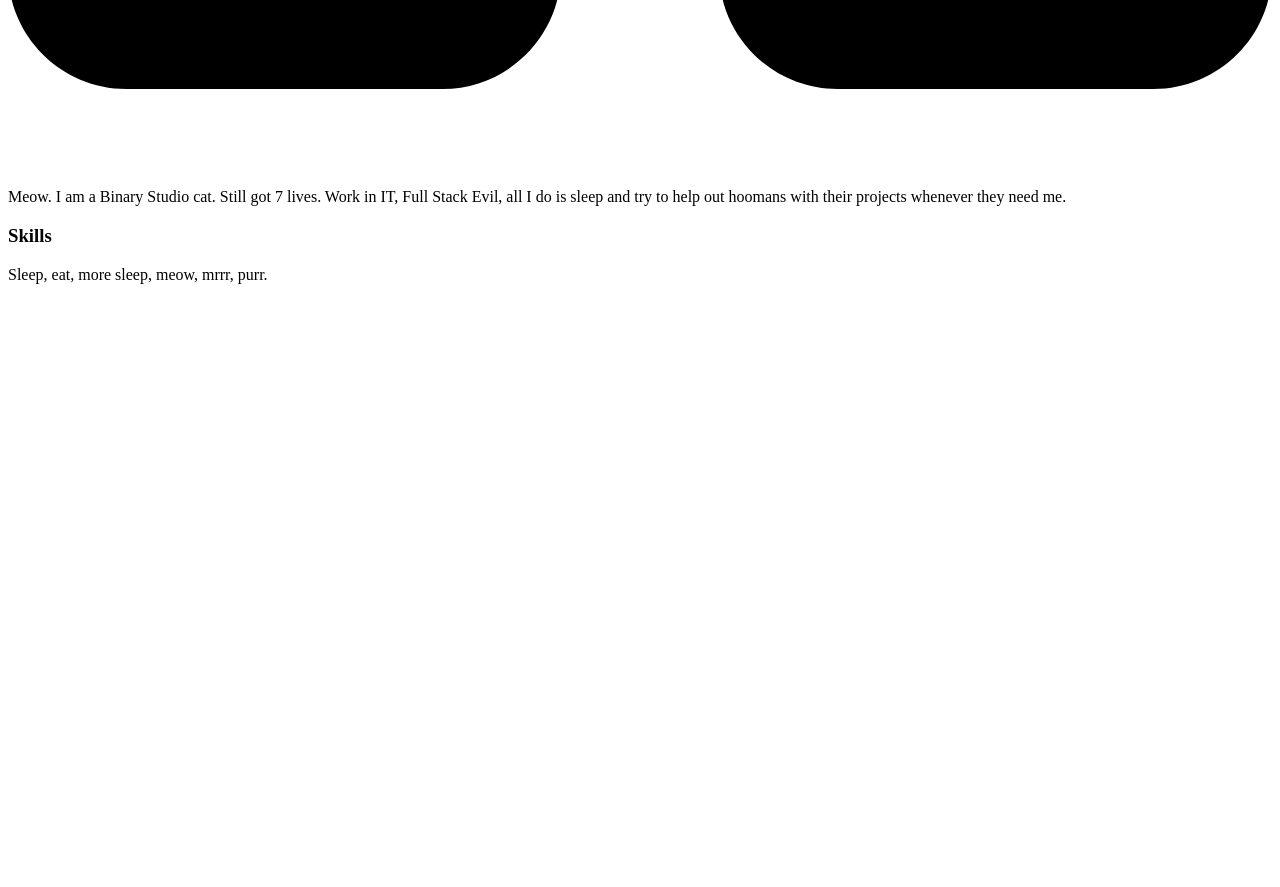
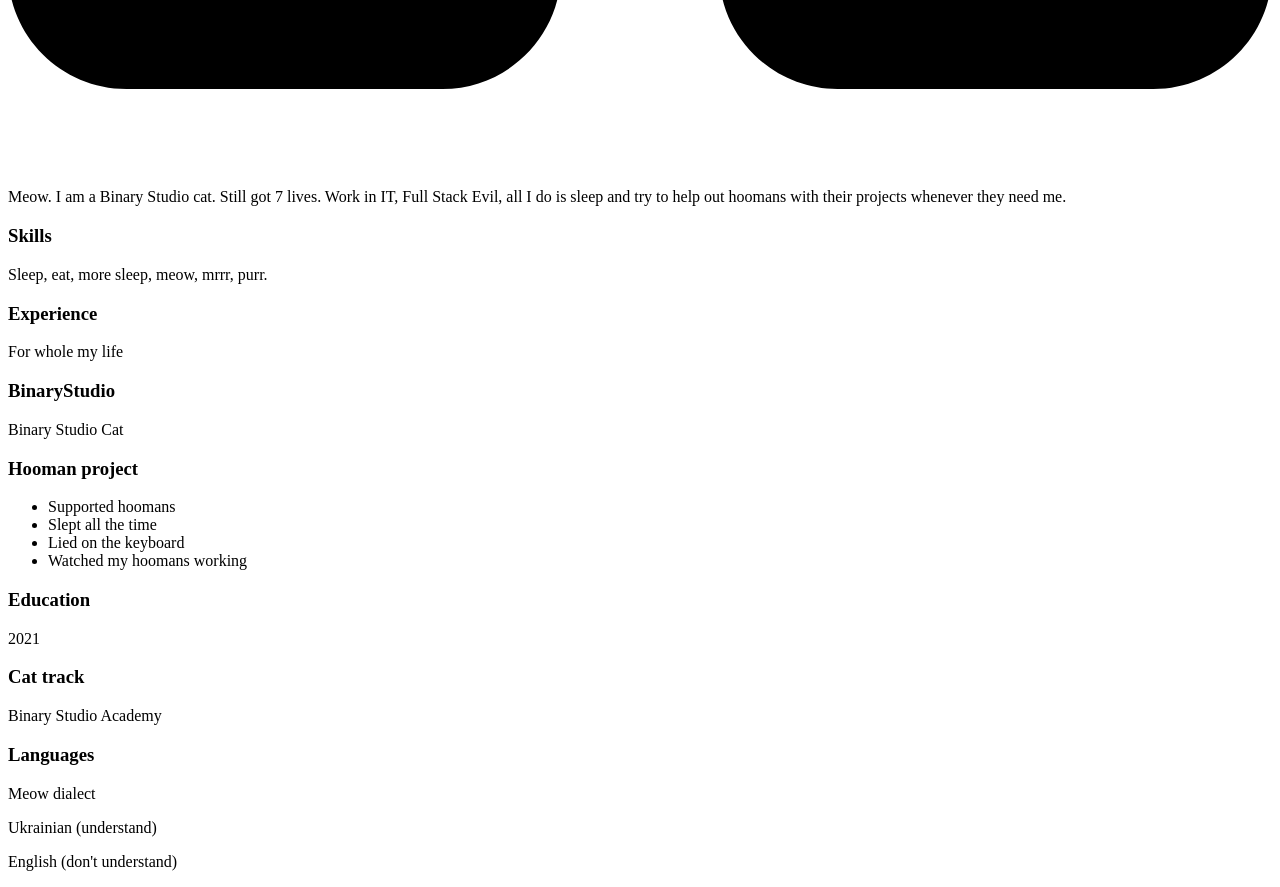
Before and after one commit to AndrewDev2021/homepage, a plain HTML site: page index.html in a window 1280 px wide. Shown: the part 4906-5793 px from the top of the page. Before the commit the page ends 5206 px from the top, so only its background shows below. Drawn offline with Linux system fonts and the light colour scheme.

Commit message:
Add addition information block

```diff
--- a/index.html
+++ b/index.html
@@ -78,9 +78,54 @@
                 <div class="resume__block">
                   <div class="main-info fh">
 
-                    <div class="experiences"></div>
+                    <div class="experiences">
+                        <div class="experiences">
+                        <h3 class="experiences__header">Experience</h3>
+                        <div class="experiences__company">
+                          <div class="experiences__company-header">
+                            <span class="experiences__company-header-durability">For whole my life</span>
+                            <h3 class="experiences__company-header-name">BinaryStudio</h3>
+                          </div>
 
-                    <div class="additional-info fv"></div>
+                          <div class="experiences__company-project">
+                            <span class="experiences__company-project-role">Binary Studio Cat</span>
+                            <h3 class="experiences__company-project-name">Hooman project</h3>
+                            <ul class="experiences__company-project-responsibilities">
+                              <li>Supported hoomans</li>
+                              <li>Slept all the time</li>
+                              <li>Lied on the keyboard</li>
+                              <li>Watched my hoomans working</li>
+                            </ul>
+                          </div>
+                        </div>
+                      </div>
+                    </div>
+
+                    <div class="additional-info fv">
+                        <div class="additional-info fv">
+                            <div class="additional-info__education">
+                              <h3 class="additional-info__education-header">Education</h3>
+                              <div class="additional-info__education-university">
+                                <span class="additional-info__education-university-durability">2021</span>
+                                <h3 class="additional-info__education-university-speciality">Cat track</h3>
+                                <p class="additional-info__education-university-name">Binary Studio Academy</p>
+                              </div>
+                            </div>
+
+                            <div class="additional-info__languages">
+                              <h3 class="additional-info__languages-header">Languages</h3>
+                              <p class="additional-info__languages-item">
+                                Meow dialect
+                              </p>
+                              <p class="additional-info__languages-item">
+                                Ukrainian (understand)
+                              </p>
+                              <p class="additional-info__languages-item">
+                                English (don't understand)
+                              </p>
+                            </div>
+                          </div>
+                    </div>
                   </div>
                 </div>
               </div>
```
